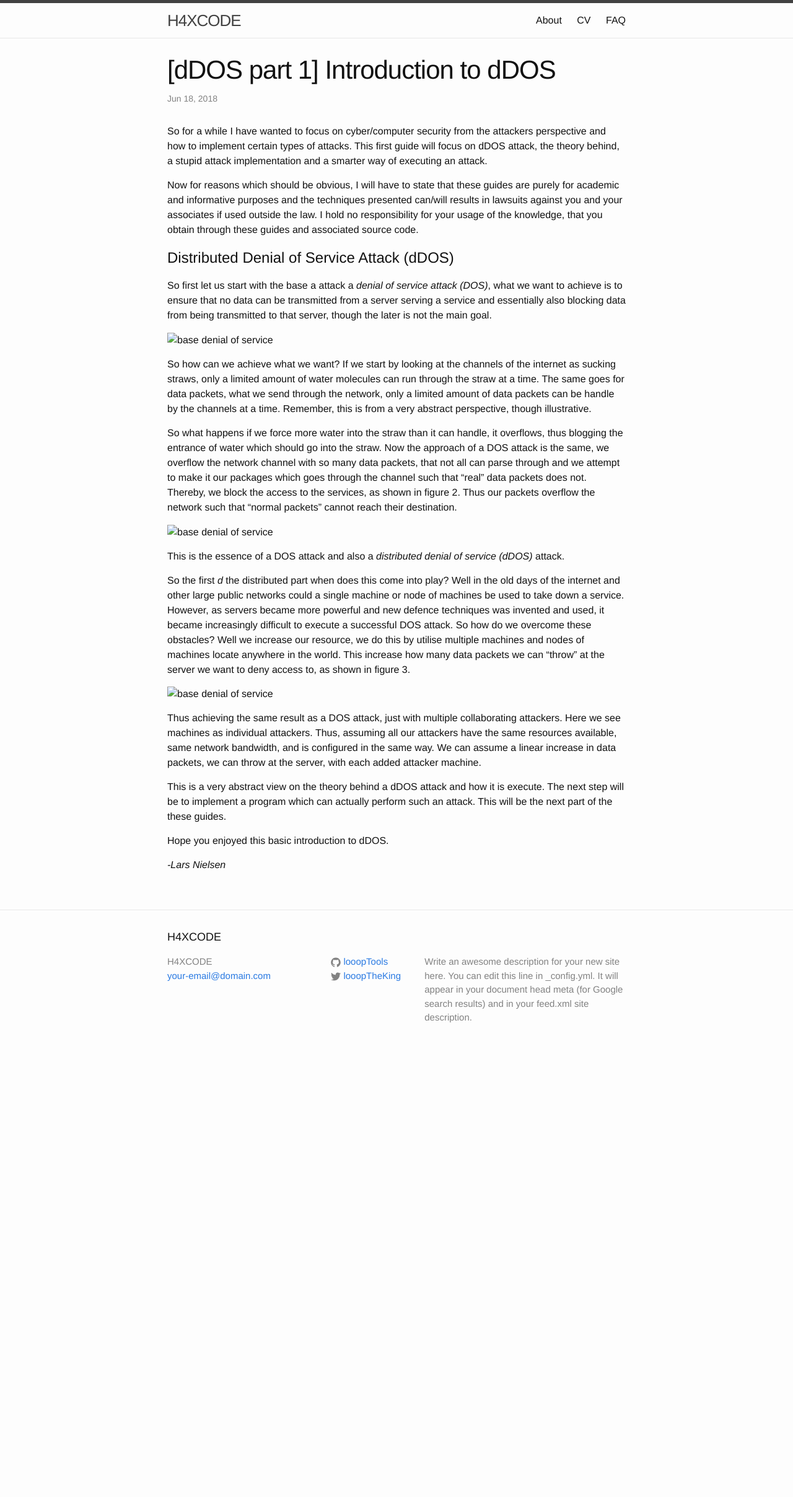
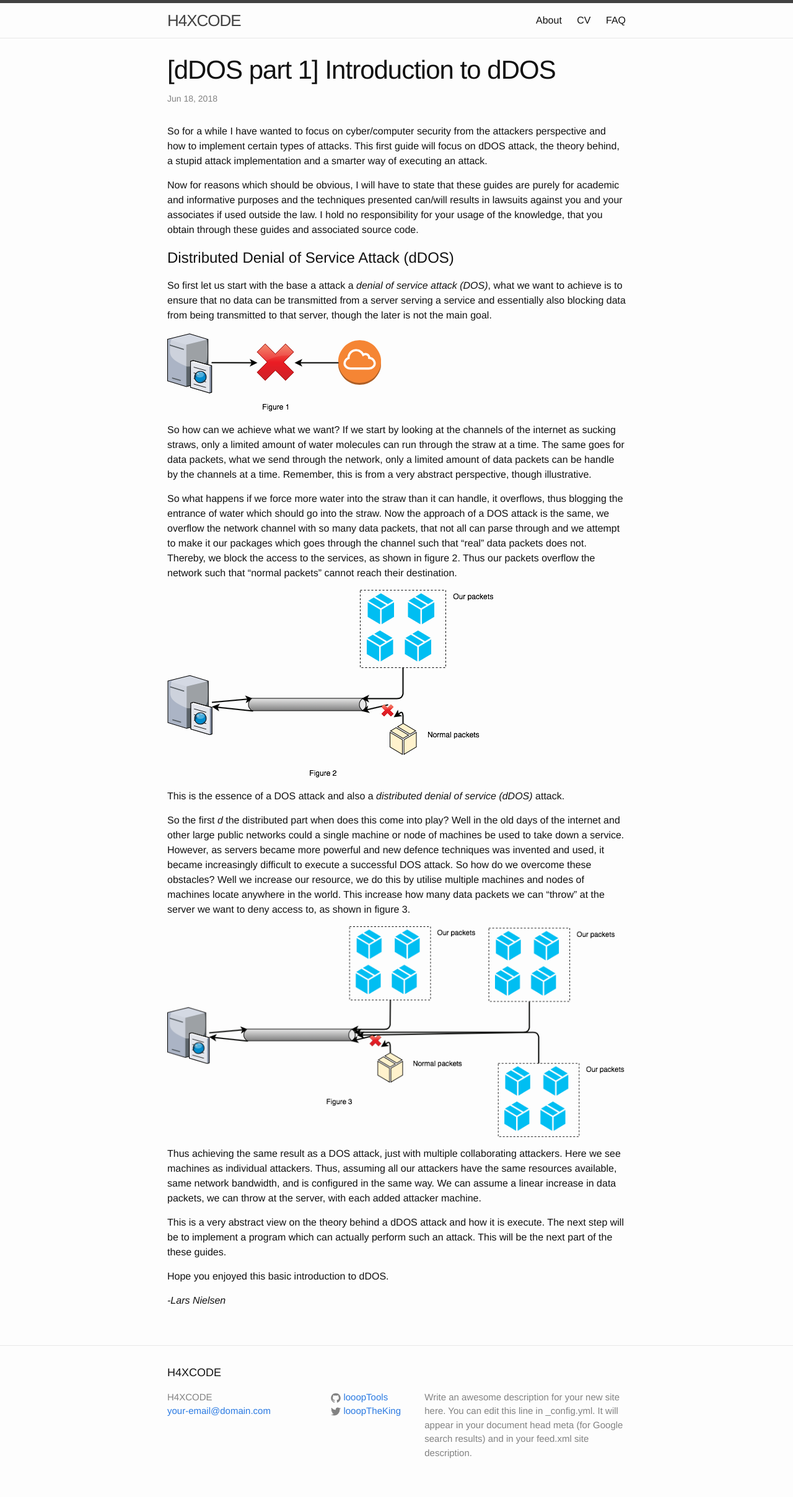
Before and after one commit to looopTools/looopTools.github.io, a Jekyll site: the page built from _posts/2018-06-28-ddos-introduction.md, in a window 1280 px wide. Shown: the whole page at 62% size. Built offline with Jekyll 4.4.1, drawn with Linux system fonts in a browser that asks for light colours; nearby versions of some CDN libraries; comment, search, counter and statistics services are not loaded; before the commit the page ends 1714 px from its top, so only the background shows below that.

Commit message:
trying to fix images

```diff
--- a/_posts/2018-06-28-ddos-introduction.md
+++ b/_posts/2018-06-28-ddos-introduction.md
@@ -23,7 +23,7 @@ to achieve is to ensure that no data can be transmitted from a server serving a
 and essentially also blocking data from being transmitted to that server, though the later
 is not the main goal.
 
-![base denial of service]({{ "blog.h4xcode.dk/assets/images/ddos/intro/figure_1.png"}})
+![base denial of service]({{ "/assets/images/ddos/intro/figure_1.png"}})
 
 So how can we achieve what we want? If we start by looking at the channels of the internet
 as sucking straws, only a limited amount of water molecules can run through the straw at
@@ -38,7 +38,7 @@ through and we attempt to make it our packages which goes through the channel su
 data packets does not. Thereby, we block the access to the services, as shown in figure 2. Thus
 our packets overflow the network such that "normal packets" cannot reach their destination.
 
-![base denial of service]({{ "blog.h4xcode.dk/assets/images/ddos/intro/figure_2.png" }})
+![base denial of service]({{ "/assets/images/ddos/intro/figure_2.png" }})
 
 This is the essence of a DOS attack and also a _distributed denial of service (dDOS)_ attack.
 
@@ -50,7 +50,7 @@ these obstacles? Well we increase our resource, we do this by utilise multiple m
 of machines locate anywhere in the world. This increase how many data packets we can "throw" at
 the server we want to deny access to, as shown in figure 3.
 
-![base denial of service]({{ "blog.h4xcode.dk/assets/images/ddos/intro/figure_3.png"}})
+![base denial of service]({{ "/assets/images/ddos/intro/figure_3.png"}})
 
 Thus achieving the same result as a DOS attack, just with multiple collaborating attackers. Here we see
 machines as individual attackers. Thus, assuming all our attackers have the same resources available, same
```
